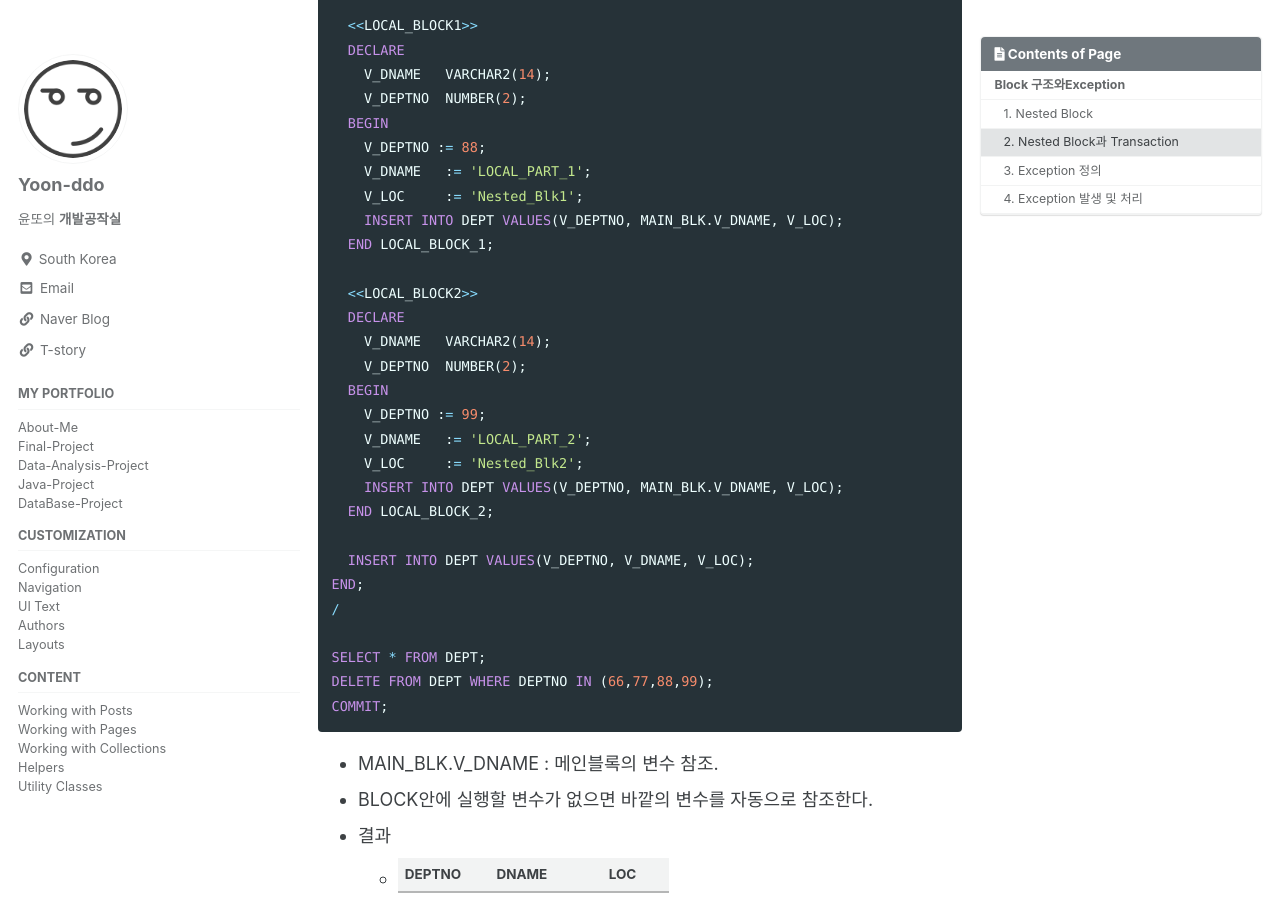
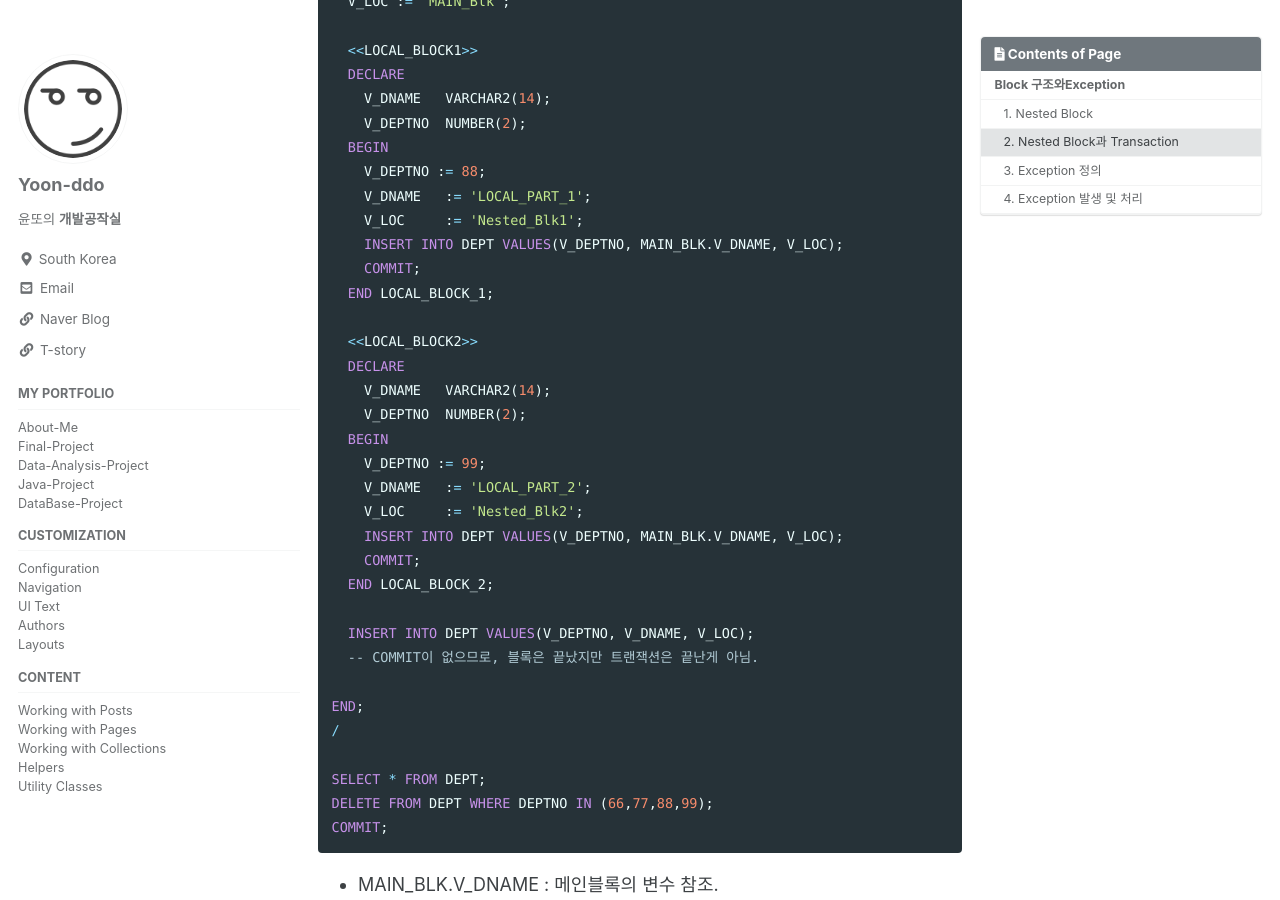
Before and after one commit to Yoon-ddo/Yoon-ddo.github.io, a Jekyll site: the page built from _posts/2021-07-01-PLSQL03_Block구조와 Exception.md, in a window 1280 px wide and 900 px high, scrolled down 1873 px. Built offline with Jekyll 4.4.1, drawn with Linux system fonts in a browser that asks for light colours; cached includes are drawn as plain includes.

Commit message:
Update 2021-07-01-PLSQL03_Block구조와 Exception.md

````diff
--- a/_posts/2021-07-01-PLSQL03_Block구조와 Exception.md
+++ b/_posts/2021-07-01-PLSQL03_Block구조와 Exception.md
@@ -68,6 +68,7 @@ END MAIN_BLK;
 
 ```sql
 INSERT INTO DEPT VALUES(66, 'OUTER_BLK_PART', 'Outlander');
+
 <<MAIN_BLK>>
 DECLARE
   V_DNAME   VARCHAR2(14);
@@ -87,6 +88,7 @@ BEGIN
     V_DNAME   := 'LOCAL_PART_1';
     V_LOC     := 'Nested_Blk1';
     INSERT INTO DEPT VALUES(V_DEPTNO, MAIN_BLK.V_DNAME, V_LOC);
+    COMMIT;
   END LOCAL_BLOCK_1;
 
   <<LOCAL_BLOCK2>>
@@ -98,9 +100,12 @@ BEGIN
     V_DNAME   := 'LOCAL_PART_2';
     V_LOC     := 'Nested_Blk2';
     INSERT INTO DEPT VALUES(V_DEPTNO, MAIN_BLK.V_DNAME, V_LOC);
+    COMMIT;
   END LOCAL_BLOCK_2;
 
   INSERT INTO DEPT VALUES(V_DEPTNO, V_DNAME, V_LOC);
+  -- COMMIT이 없으므로, 블록은 끝났지만 트랜잭션은 끝난게 아님.
+
 END;
 /
 
````
